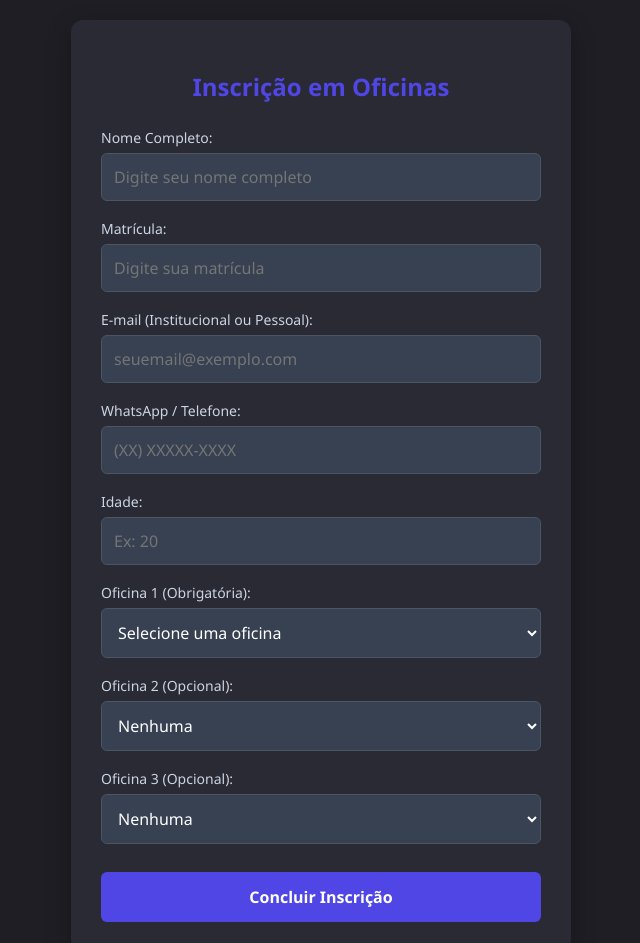
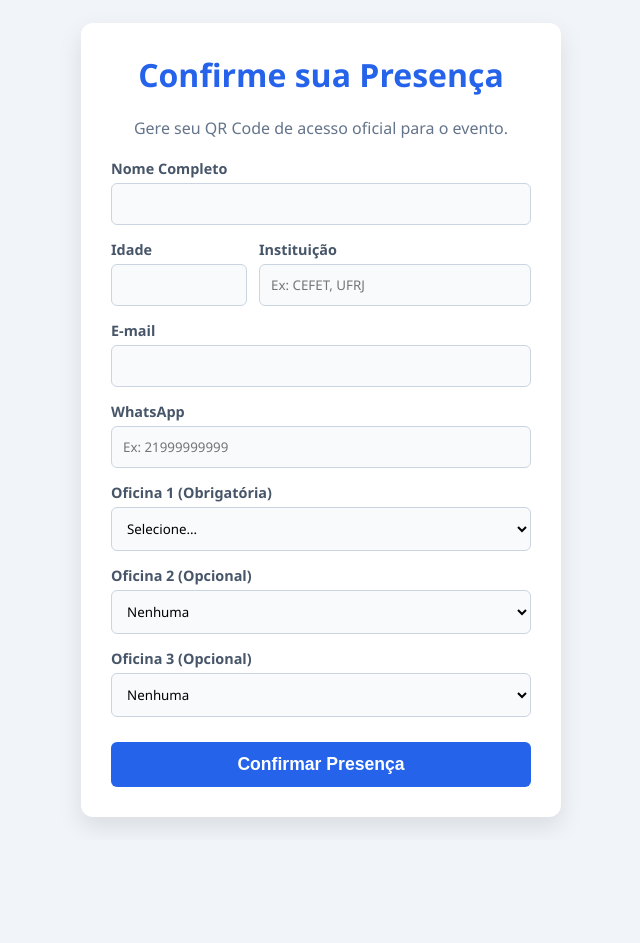
Before and after one commit to fabricacaodigital/evento, a plain HTML site: page index.html in a window 1280 px wide. Shown: the top 943 px of the page, without its empty margins (319-959 px from the left). After the commit the page ends 840 px from the top, so only its background shows below. Drawn offline with Linux system fonts and the light colour scheme.

Commit message:
Replace registration form with confirmation page

```diff
--- a/index.html
+++ b/index.html
@@ -3,124 +3,121 @@
 <head>
     <meta charset="UTF-8">
     <meta name="viewport" content="width=device-width, initial-scale=1.0">
-    <title>Inscrição - Fábrica Digital</title>
+    <title>Lista de Confirmação - CEFET</title>
     <style>
-        * { box-sizing: border-box; font-family: 'Segoe UI', Tahoma, Geneva, Verdana, sans-serif; }
-        body { background-color: #1e1e24; color: #fff; display: flex; justify-content: center; align-items: center; min-height: 100vh; margin: 0; padding: 20px; }
-        .container { background-color: #2a2a35; padding: 30px; border-radius: 12px; box-shadow: 0 8px 24px rgba(0,0,0,0.3); width: 100%; max-width: 500px; }
-        h2 { text-align: center; margin-bottom: 25px; color: #4f46e5; }
-        .form-group { margin-bottom: 18px; }
-        label { display: block; margin-bottom: 6px; font-size: 14px; color: #cbd5e1; }
-        input, select { width: 100%; padding: 12px; border-radius: 6px; border: 1px solid #4b5563; background-color: #374151; color: #fff; font-size: 16px; }
-        input:focus, select:focus { outline: 2px solid #4f46e5; }
-        button { width: 100%; padding: 14px; background-color: #4f46e5; border: none; border-radius: 6px; color: white; font-size: 16px; font-weight: bold; cursor: pointer; transition: background 0.3s; margin-top: 10px; }
-        button:hover { background-color: #4338ca; }
-        button:disabled { background-color: #6b7280; cursor: not-allowed; }
-        .loading-text { text-align: center; font-style: italic; color: #a1a1aa; margin-top: 15px; display: none; }
+        body { font-family: 'Segoe UI', Tahoma, Geneva, Verdana, sans-serif; background-color: #f1f5f9; color: #1e293b; margin: 0; padding: 20px; display: flex; justify-content: center; align-items: center; min-height: 100vh; }
+        .container { background: #ffffff; padding: 30px; border-radius: 12px; box-shadow: 0 10px 25px rgba(0,0,0,0.1); width: 100%; max-width: 480px; box-sizing: border-box; }
+        h1 { color: #2563eb; text-align: center; margin-top: 0; }
+        label { display: block; margin: 15px 0 5px; font-weight: bold; font-size: 0.9em; color: #475569; }
+        input, select { width: 100%; padding: 11px; border: 1px solid #cbd5e1; border-radius: 6px; box-sizing: border-box; background-color: #f8fafc; font-family: inherit; }
+        button { width: 100%; padding: 12px; background-color: #2563eb; color: white; border: none; border-radius: 6px; font-weight: bold; font-size: 1.1em; cursor: pointer; margin-top: 25px; transition: 0.2s; }
+        button:hover { background-color: #1d4ed8; }
+
+        #areaQRCode { display: none; text-align: center; margin-top: 25px; border-top: 2px dashed #cbd5e1; padding-top: 25px; }
+        #areaQRCode img { border: 10px solid #fff; box-shadow: 0 4px 15px rgba(0,0,0,0.1); border-radius: 8px; margin: 15px 0; }
+        .aviso { color: #e11d48; font-weight: bold; margin-top: 15px; font-size: 0.9em; }
     </style>
 </head>
 <body>
 
 <div class="container">
-    <h2>Inscrição em Oficinas</h2>
-    <form id="cadastroForm">
-        <div class="form-group">
-            <label for="nome">Nome Completo:</label>
-            <input type="text" id="nome" name="nome" required placeholder="Digite seu nome completo">
-        </div>
+    <div id="formularioArea">
+        <h1>Confirme sua Presença</h1>
+        <p style="text-align:center; color:#64748b; margin-bottom: 20px;">Gere seu QR Code de acesso oficial para o evento.</p>
 
-        <div class="form-group">
-            <label for="matricula">Matrícula:</label>
-            <input type="text" id="matricula" name="matricula" required placeholder="Digite sua matrícula">
-        </div>
+        <form id="formInscricao">
+            <label>Nome Completo</label>
+            <input type="text" id="nome" required>
 
-        <div class="form-group">
-            <label for="email">E-mail (Institucional ou Pessoal):</label>
-            <input type="email" id="email" name="email" required placeholder="seuemail@exemplo.com">
-        </div>
+            <div style="display: flex; gap: 12px;">
+                <div style="flex: 1;">
+                    <label>Idade</label>
+                    <input type="number" id="idade" required>
+                </div>
+                <div style="flex: 2;">
+                    <label>Instituição</label>
+                    <input type="text" id="instituicao" placeholder="Ex: CEFET, UFRJ" required>
+                </div>
+            </div>
 
-        <div class="form-group">
-            <label for="whatsapp">WhatsApp / Telefone:</label>
-            <input type="tel" id="whatsapp" name="whatsapp" required placeholder="(XX) XXXXX-XXXX">
-        </div>
+            <label>E-mail</label>
+            <input type="email" id="email" required>
 
-        <div class="form-group">
-            <label for="idade">Idade:</label>
-            <input type="number" id="idade" name="idade" required min="0" max="120" placeholder="Ex: 20">
-        </div>
+            <label>WhatsApp</label>
+            <input type="tel" id="whatsapp" placeholder="Ex: 21999999999" required>
 
-        <div class="form-group">
-            <label for="oficina1">Oficina 1 (Obrigatória):</label>
-            <select id="oficina1" name="oficina1" required>
-                <option value="" disabled selected>Selecione uma oficina</option>
-                <option value="Modelagem">Modelagem</option>
-                <option value="CNC">CNC</option>
-                <option value="Prototipagem">Prototipagem</option>
+            <label>Oficina 1 (Obrigatória)</label>
+            <select id="oficina1" required>
+                <option value="">Selecione...</option>
+                <option value="Corte a Laser">Corte a Laser</option>
+                <option value="Impressão 3D">Impressão 3D</option>
+                <option value="Arduino">Arduino</option>
             </select>
-        </div>
 
-        <div class="form-group">
-            <label for="oficina2">Oficina 2 (Opcional):</label>
-            <select id="oficina2" name="oficina2">
-                <option value="Nenhuma" selected>Nenhuma</option>
-                <option value="Modelagem">Modelagem</option>
-                <option value="CNC">CNC</option>
-                <option value="Prototipagem">Prototipagem</option>
+            <label>Oficina 2 (Opcional)</label>
+            <select id="oficina2">
+                <option value="Nenhuma">Nenhuma</option>
+                <option value="Montagem Robótica">Montagem Robótica</option>
             </select>
-        </div>
 
-        <div class="form-group">
-            <label for="oficina3">Oficina 3 (Opcional):</label>
-            <select id="oficina3" name="oficina3">
-                <option value="Nenhuma" selected>Nenhuma</option>
-                <option value="Modelagem">Modelagem</option>
-                <option value="CNC">CNC</option>
-                <option value="Prototipagem">Prototipagem</option>
+            <label>Oficina 3 (Opcional)</label>
+            <select id="oficina3">
+                <option value="Nenhuma">Nenhuma</option>
+                <option value="Eletrônica">Eletrônica</option>
             </select>
-        </div>
 
-        <button type="submit" id="btnEnviar">Concluir Inscrição</button>
-        <div class="loading-text" id="statusMensagem">Enviando e-mail de confirmação...</div>
-    </form>
+            <button type="submit" id="btnSubmit">Confirmar Presença</button>
+        </form>
+    </div>
+
+    <div id="areaQRCode">
+        <h2 style="color: #16a34a; margin-bottom: 5px;">✓ Presença Confirmada!</h2>
+        <p style="color: #64748b; font-size: 0.9em;">Tire um PRINT da tela e apresente na entrada.</p>
+        <img id="imgQR" src="" alt="QR Code">
+        <h3 id="mostraID" style="color: #2563eb; letter-spacing: 1px;"></h3>
+        <div class="aviso">⚠️ Válido por 3 dias.</div>
+    </div>
 </div>
 
 <script>
-    // Sua URL oficial configurada para comunicação direta
-    const WEB_APP_URL = "https://script.google.com/macros/s/AKfycbx85SSZvsRslK644X6eqaQE1_i6IXbQ4MnwBGh8sSf-Wz_fCuRoMg_x5HCdmvdIWuGj5w/exec";
+    const API_URL = "https://script.google.com/macros/s/AKfycbweQPNxz9oCX3phVVBXFvbhVFmugtfftEgXKmyUGP3lbaW0wZWOE-DfmE2-7OiVa2dv6A/exec";
 
-    document.getElementById('cadastroForm').addEventListener('submit', function(e) {
+    document.getElementById('formInscricao').addEventListener('submit', async function(e) {
         e.preventDefault();
+        const btn = document.getElementById('btnSubmit');
+        btn.innerText = "Processando...";
+        btn.disabled = true;
 
-        const btn = document.getElementById('btnEnviar');
-        const statusMsg = document.getElementById('statusMensagem');
+        const dados = {
+            action: "registrar",
+            nome: document.getElementById('nome').value,
+            idade: document.getElementById('idade').value,
+            instituicao: document.getElementById('instituicao').value,
+            email: document.getElementById('email').value,
+            whatsapp: document.getElementById('whatsapp').value,
+            oficina1: document.getElementById('oficina1').value,
+            oficina2: document.getElementById('oficina2').value,
+            oficina3: document.getElementById('oficina3').value
+        };
 
-        btn.disabled = true;
-        statusMsg.style.display = 'block';
+        try {
+            const response = await fetch(API_URL, {
+                method: 'POST', mode: 'cors', body: JSON.stringify(dados)
+            });
+            const result = await response.json();
 
-        const formData = new FormData(this);
-        const urlParams = new URLSearchParams(formData).toString();
+            if(result.sucesso) {
+                document.getElementById('formularioArea').style.display = 'none';
+                document.getElementById('areaQRCode').style.display = 'block';
 
-        // Envia os parâmetros via requisição POST segura
-        fetch(WEB_APP_URL + "?" + urlParams, {
-            method: 'POST'
-        })
-        .then(response => response.json())
-        .then(data => {
-            if(data.status === 'success') {
-                // Redireciona para a página de confirmação passando o ID e o Nome pela URL
-                window.location.href = `confirmacao.html?id=${data.id}&nome=${encodeURIComponent(data.nome)}`;
-            } else {
-                alert('Erro ao processar inscrição: ' + data.message);
-                btn.disabled = false;
-                statusMsg.style.display = 'none';
-            }
-        })
-        .catch(error => {
-            alert('Erro de comunicação. Certifique-se de que atualizou a implantação no Apps Script.');
-            console.error('Erro:', error);
-            btn.disabled = false;
-            statusMsg.style.display = 'none';
-        });
+                const linkPortaria = `https://fabricacaodigital.github.io/evento/checkin.html?id=${result.id}`;
+                const qrImageURL = `https://api.qrserver.com/v1/create-qr-code/?size=250x250&data=${encodeURIComponent(linkPortaria)}`;
+
+                document.getElementById('imgQR').src = qrImageURL;
+                document.getElementById('mostraID').innerText = `ID: ${result.id}`;
+            } else { alert("Erro: " + result.mensagem); }
+        } catch (error) { alert("Erro de conexão."); }
+        finally { btn.innerText = "Confirmar Presença"; btn.disabled = false; }
     });
 </script>
 </body>
```
